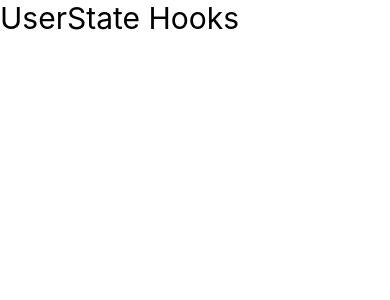
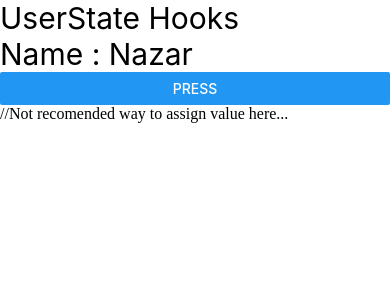
Before and after one commit to inazarm/Learning_RN1, a React Native app: screen / in a window 390 px wide. Shown: the top 300 px of the page. Built offline with nearby package versions, Linux system fonts and the light colour scheme.

Commit message:
js array destructuring,update value by using useStateHook

```diff
--- a/App.jsx
+++ b/App.jsx
@@ -1,7 +1,8 @@
 import { View, Text,Button } from 'react-native'
 import React from 'react'
 import OnPress from './src/components/OnPress'
-import UseState from './src/components/UseState'
+import UseStateHook from './src/components/UseStateHook'
+
 // import First from './src/components/first'
 
 const App = () =>{
@@ -9,7 +10,7 @@
         <View>
         {/* <Text style={{fontSize:30,fontWeight:'bold'}}>This is First component</Text> */}
         {/* <OnPress/> */}
-        <UseState/>
+        <UseStateHook/>
     </View>
     )
 }
--- a/src/components/UseState.jsx
+++ /dev/null
@@ -1,12 +0,0 @@
-import { View, Text } from 'react-native'
-import React from 'react'
-
-const UserState = () => {
-  return (
-    <View>
-      <Text style={{fontSize:30}}>UserState Hooks</Text>
-    </View>
-  )
-}
-
-export default UserState
--- /dev/null
+++ b/src/components/UseStateHook.jsx
@@ -0,0 +1,21 @@
+import { View, Text, Button } from 'react-native'
+import React, { useState } from 'react'
+
+const UseStateHook = () => {
+  const [name,setName]=useState("Nazar");
+  //recomended style to update value
+  const updateValue=()=>{
+    setName("Nazar Muhammad");
+  }
+  return (
+    <View>
+      <Text style={{fontSize:30}}>UserState Hooks</Text>
+      <Text style={{fontSize:30}}>Name : {name}</Text>
+      {/* <Button title='Press' onPress={()=>setName("Nazar Muhammad")}/> //Not recomended way to assign value here... */}
+      <Button title='Press' onPress={updateValue}/> //Not recomended way to assign value here...
+
+    </View>
+  )
+}
+
+export default UseStateHook
```
